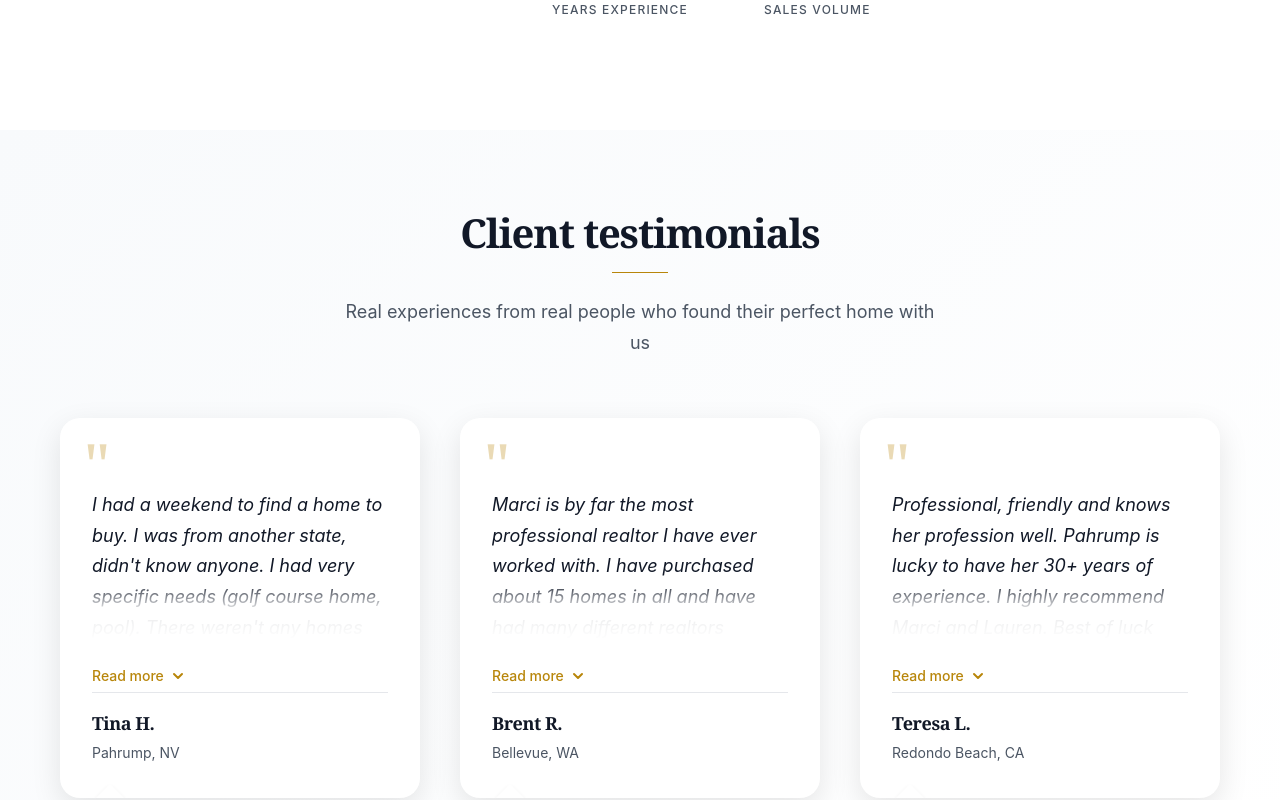
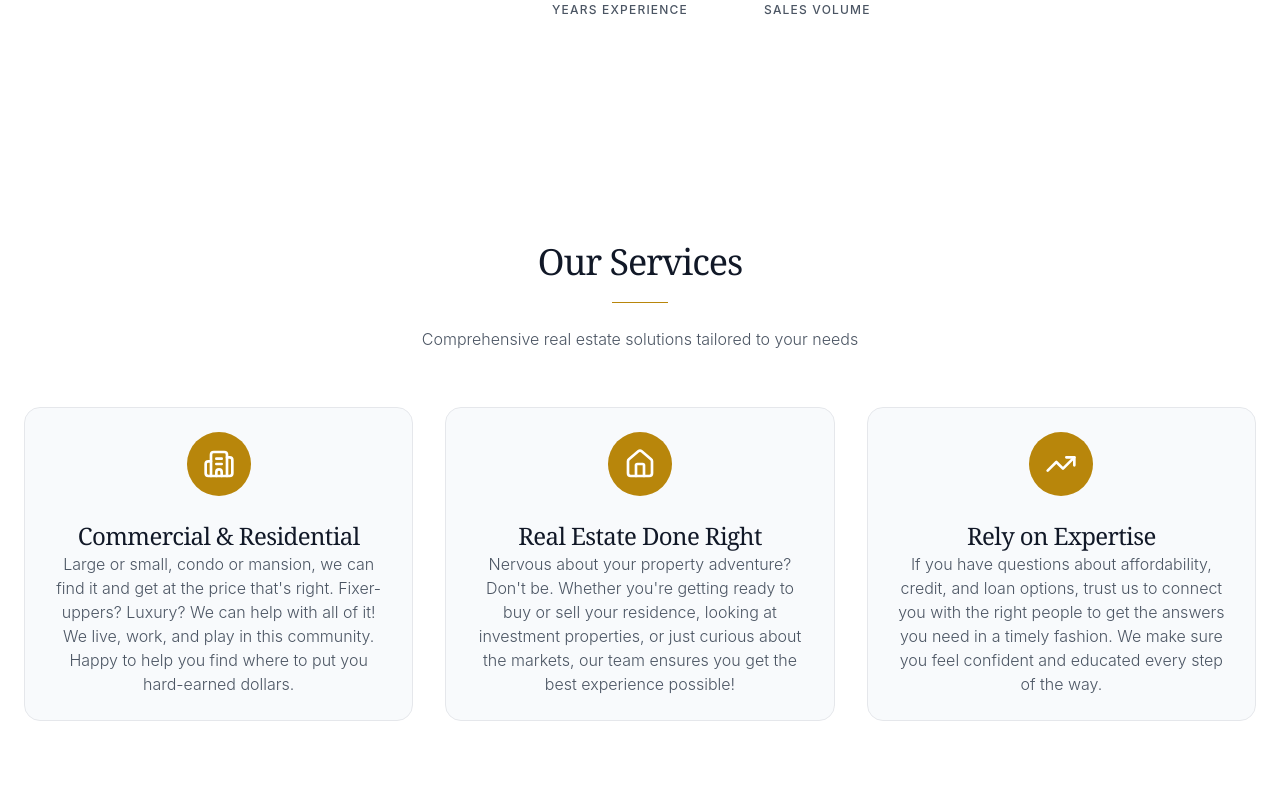
Before and after one commit to lyle0129/pft-web-builder-assignment, a React (Vite) app in the folder web-builder-assignment/: page / in a window 1280 px wide. Shown: the part 1560-2360 px from the top of the page. Built offline with nearby package versions, Linux system fonts and the light colour scheme.

Commit message:
Add Services component with Lucide icons and update testimonials header styling

```diff
--- a/web-builder-assignment/src/App.jsx
+++ b/web-builder-assignment/src/App.jsx
@@ -1,5 +1,6 @@
 import HeroSection from './components/HeroSection';
 import AboutSection from './components/AboutSection';
+import Services from './components/Services';
 import FeaturedListings from './components/FeaturedListings';
 import PhotoGallery from './components/PhotoGallery';
 import Testimonials from './components/Testimonials';
@@ -18,6 +19,7 @@ function App() {
       <main id="main-content" className="w-full">
         <HeroSection />
         <AboutSection />
+        <Services />
         <Testimonials />
         <FeaturedListings />
         <PhotoGallery />
--- /dev/null
+++ b/web-builder-assignment/src/components/Services.jsx
@@ -0,0 +1,97 @@
+import { Building2, Home, TrendingUp } from 'lucide-react';
+import AnimatedSection from './AnimatedSection';
+
+function Services() {
+    const services = [
+        {
+            icon: Building2,
+            title: 'Commercial & Residential',
+            description: 'Large or small, condo or mansion, we can find it and get at the price that\'s right. Fixer-uppers? Luxury? We can help with all of it! We live, work, and play in this community. Happy to help you find where to put you hard-earned dollars.'
+        },
+        {
+            icon: Home,
+            title: 'Real Estate Done Right',
+            description: 'Nervous about your property adventure? Don\'t be. Whether you\'re getting ready to buy or sell your residence, looking at investment properties, or just curious about the markets, our team ensures you get the best experience possible!'
+        },
+        {
+            icon: TrendingUp,
+            title: 'Rely on Expertise',
+            description: 'If you have questions about affordability, credit, and loan options, trust us to connect you with the right people to get the answers you need in a timely fashion. We make sure you feel confident and educated every step of the way.'
+        }
+    ];
+
+    return (
+        <section
+            className="py-16 sm:py-20 lg:py-28"
+            style={{ backgroundColor: 'var(--color-bg-primary)' }}
+            aria-labelledby="services-heading"
+        >
+            <div className="max-w-7xl mx-auto px-4 xs:px-6 sm:px-8 lg:px-12">
+                <AnimatedSection delay={0.1}>
+                    <div className="text-center mb-10 xs:mb-14 sm:mb-16 lg:mb-20">
+                        <h2
+                            id="services-heading"
+                            className="font-serif font-semibold tracking-tight text-3xl xs:text-4xl sm:text-5xl lg:text-6xl mb-3 xs:mb-5 px-2 xs:px-0"
+                            style={{ color: 'var(--color-text-primary)' }}
+                        >
+                            Our Services
+                        </h2>
+
+                        <div className="flex justify-center mb-4 xs:mb-6">
+                            <span className="w-14 h-px" style={{ backgroundColor: 'var(--color-muted-gold)' }} />
+                        </div>
+
+                        <p
+                            className="max-w-2xl mx-auto text-sm xs:text-base sm:text-lg leading-relaxed font-light px-4 xs:px-2 sm:px-0"
+                            style={{ color: 'var(--color-text-secondary)' }}
+                        >
+                            Comprehensive real estate solutions tailored to your needs
+                        </p>
+                    </div>
+                </AnimatedSection>
+
+                <div className="grid grid-cols-1 md:grid-cols-3 gap-6 xs:gap-8 lg:gap-10">
+                    {services.map((service, index) => {
+                        const Icon = service.icon;
+                        return (
+                            <AnimatedSection key={index} delay={0.3 + index * 0.2}>
+                                <div
+                                    className="p-6 xs:p-8 rounded-2xl transition-all duration-300 hover:-translate-y-1 hover:shadow-xl h-full flex flex-col"
+                                    style={{
+                                        backgroundColor: 'var(--color-bg-secondary)',
+                                        border: '1px solid var(--color-border)'
+                                    }}
+                                >
+                                    <div
+                                        className="w-16 h-16 rounded-full flex items-center justify-center mb-6 mx-auto"
+                                        style={{ backgroundColor: 'var(--color-muted-gold)' }}
+                                    >
+                                        <Icon
+                                            size={32}
+                                            style={{ color: 'var(--color-bg-primary)' }}
+                                            aria-hidden="true"
+                                        />
+                                    </div>
+                                    <h3
+                                        className="font-serif text-xl xs:text-2xl font-medium text-center mb-4"
+                                        style={{ color: 'var(--color-text-primary)' }}
+                                    >
+                                        {service.title}
+                                    </h3>
+                                    <p
+                                        className="text-center text-sm xs:text-base leading-relaxed font-light flex-grow"
+                                        style={{ color: 'var(--color-text-secondary)' }}
+                                    >
+                                        {service.description}
+                                    </p>
+                                </div>
+                            </AnimatedSection>
+                        );
+                    })}
+                </div>
+            </div>
+        </section>
+    );
+}
+
+export default Services;
--- a/web-builder-assignment/src/components/Testimonials.jsx
+++ b/web-builder-assignment/src/components/Testimonials.jsx
@@ -30,11 +30,15 @@ const Testimonials = () => {
             <div className="container">
                 <AnimatedSection delay={0.1}>
                     <div className="testimonials-header">
-                        <h2>Client testimonials</h2>
+                        <h2 className="font-serif font-semibold tracking-tight text-3xl xs:text-4xl sm:text-5xl lg:text-6xl mb-3 xs:mb-5 px-2 xs:px-0">
+                            Client Testimonials
+                        </h2>
                         <div className="flex justify-center mb-4 xs:mb-6">
                             <span className="w-14 h-px" style={{ backgroundColor: 'var(--color-muted-gold)' }} />
                         </div>
-                        <p>Real experiences from real people who found their perfect home with us</p>
+                        <p className="max-w-2xl mx-auto text-sm xs:text-base sm:text-lg leading-relaxed font-light px-4 xs:px-2 sm:px-0">
+                            Real experiences from real people who found their perfect home with us
+                        </p>
                     </div>
                 </AnimatedSection>
 
--- a/web-builder-assignment/src/index.css
+++ b/web-builder-assignment/src/index.css
@@ -354,7 +354,7 @@ Testimonials Section Styles */
 
 .testimonials-header h2 {
   font-size: 2.5rem;
-  font-weight: 600;
+  font-weight: 400;
   color: var(--color-text-primary);
   margin-bottom: 16px;
   font-family: var(--font-serif);
```
